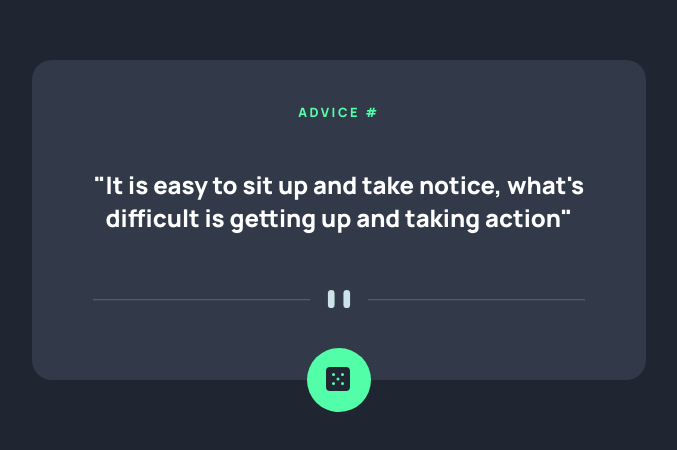
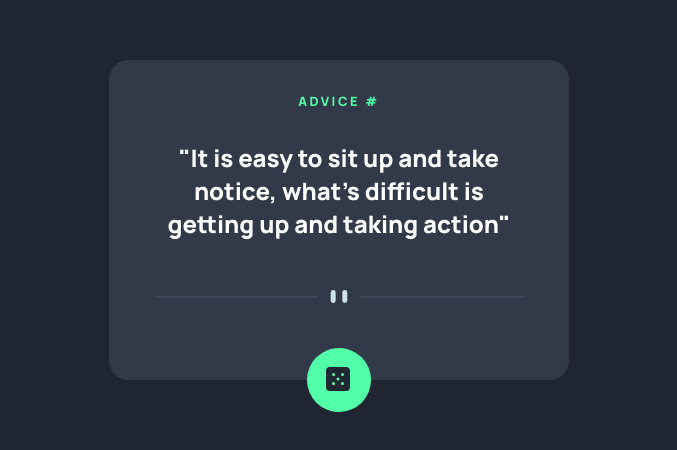
Before and after one commit to gitahievans/advice-generator, a React (Vite) app: page / in a window 1536 px wide. Shown: the part 186-636 px from the top of the page, without its empty margins (429-1106 px from the left). Built offline with nearby package versions, Linux system fonts and the light colour scheme.

Commit message:
Change advice-container padding

```diff
--- a/src/index.css
+++ b/src/index.css
@@ -191,7 +191,7 @@ body {
   .container {
     margin-top: 16%;
     border-radius: 20px;
-    width: 40%;
+    width: 30%;
     height: 40%;
   }
 
@@ -203,6 +203,7 @@ body {
 
   .advice-container {
     margin-top: 0%;
+    padding: 0 7%;
     height: 50%;
     /* background-color: aqua; */
   }
```
